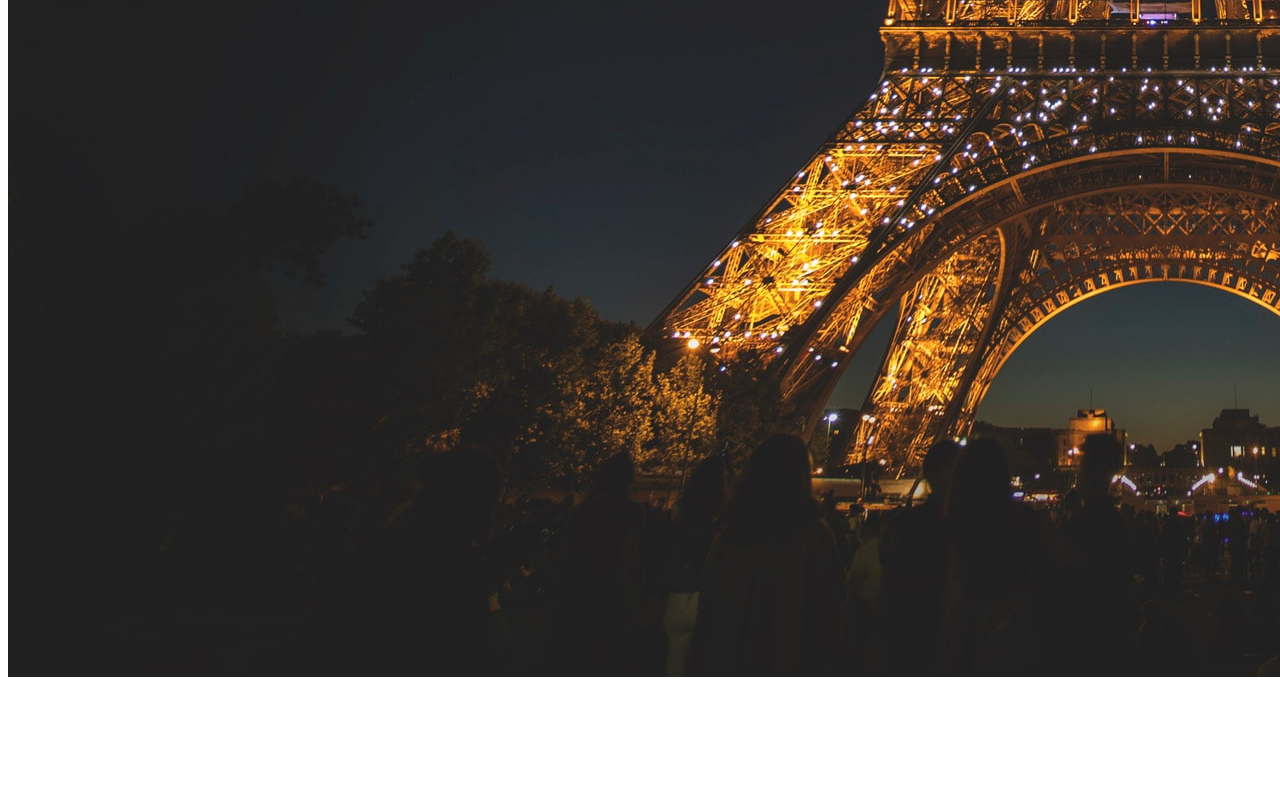
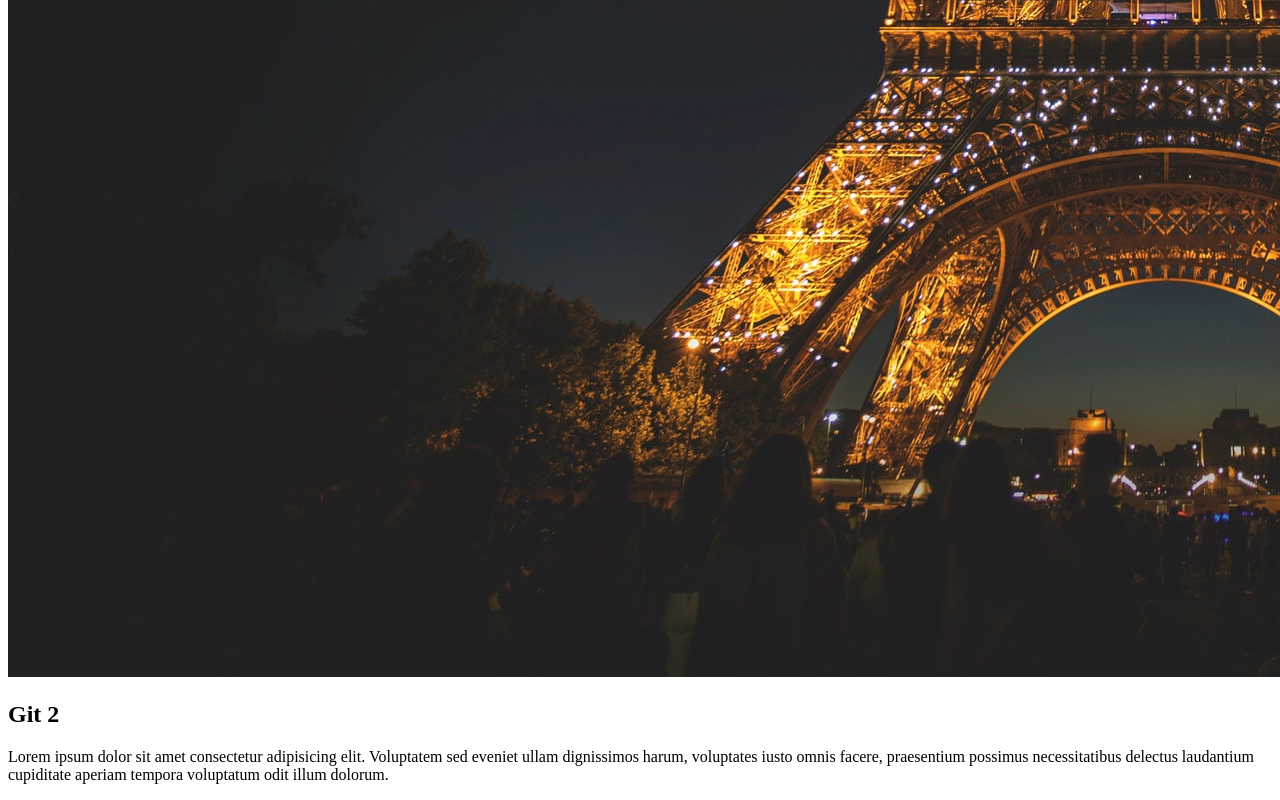
Before and after one commit to hasnainshaban/Smart-git, a plain HTML site: page index.html in a window 1280 px wide. Shown: the part 3745-4545 px from the top of the page. Before the commit the page ends 4434 px from the top, so only its background shows below. Drawn offline with Linux system fonts and the light colour scheme.

Commit message:
my second smart git

```diff
--- a/index.html
+++ b/index.html
@@ -37,14 +37,17 @@
         aliquam! Veniam repellendus aut in pariatur, aperiam cum tempora harum sunt omnis quia minus, earum assumenda,
         laborum deleniti. Et enim nihil accusantium voluptatem id dolore maxime, laboriosam nam sequi harum sed at error
         autem excepturi perspiciatis, obcaecati reiciendis, accusamus ipsam adipisci dolor numquam. Nesciunt
-        reprehenderit eum accusamus soluta quaerat?</p>
+        reprehenderit eum accusamus soluta quaerat?
+    </p>
 
     <img src="./asa-rodger-B8xmtKWLrVo-unsplash.jpg" alt="">
     <img src="./jonas-elia-x6HHgq2zDvI-unsplash.jpg" alt="">
     <img src="./minar.jpg" alt="">
 
-
-
+    <h2>Git 2</h2>
+    <p>Lorem ipsum dolor sit amet consectetur adipisicing elit. Voluptatem sed eveniet ullam dignissimos harum,
+        voluptates iusto omnis facere, praesentium possimus necessitatibus delectus laudantium cupiditate aperiam
+        tempora voluptatum odit illum dolorum.</p>
 
 
 
```
Lines whose indentation alone changed are shown as unchanged.
